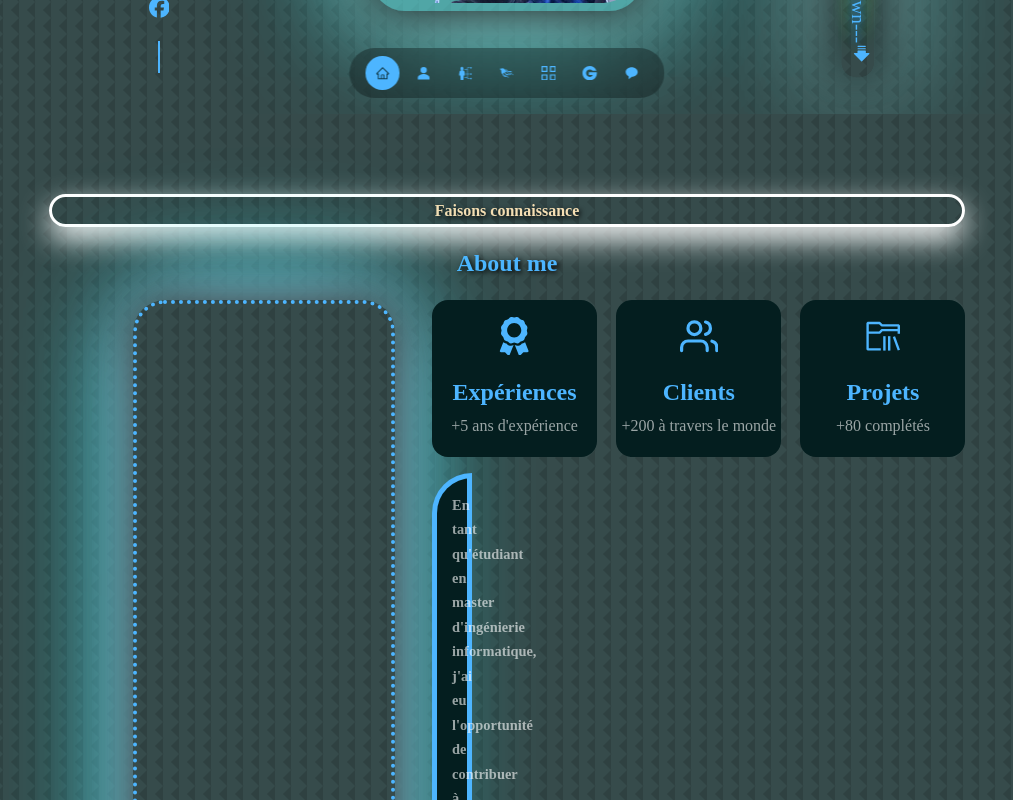
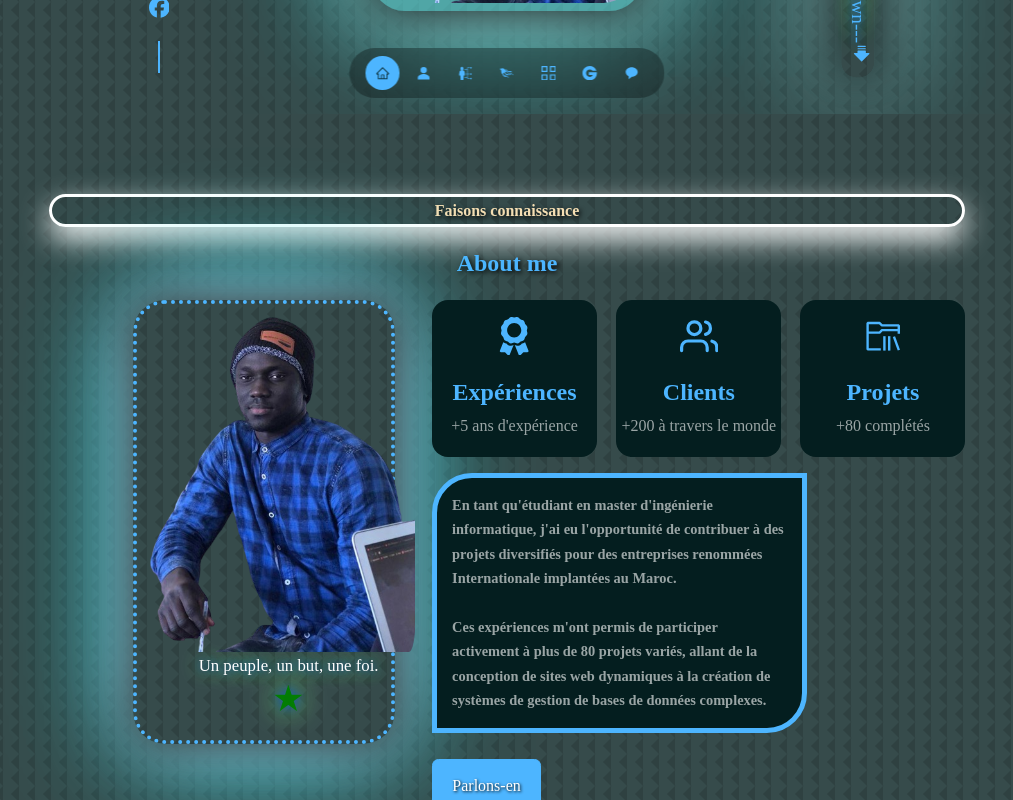
Before and after one commit to Mouhamed1003/keenprogrammer.com, a React (Create React App) app: page / in a window 1280 px wide. Shown: the part 686-1486 px from the top of the page, without its empty margins (133-1146 px from the left). Built offline with nearby package versions, Linux system fonts and the light colour scheme.

Commit message:
Update a_propos.css

```diff
--- a/src/components/a_propos/a_propos.css
+++ b/src/components/a_propos/a_propos.css
@@ -35,7 +35,7 @@ section {
 }
 
 .apropos_content {
-    width: 8%;
+    width: 100%;
 }
 
 .apropos_moi {
@@ -238,5 +238,6 @@ section {
         color: wheat;
         overflow: hidden; /* Empêcher le dépassement du texte */
         white-space: nowrap; /* Empêcher le texte de passer à la ligne */
+        text-overflow: ellipsis; /* Ajouter des points de suspension en cas de dépassement */
     }
 }
```
